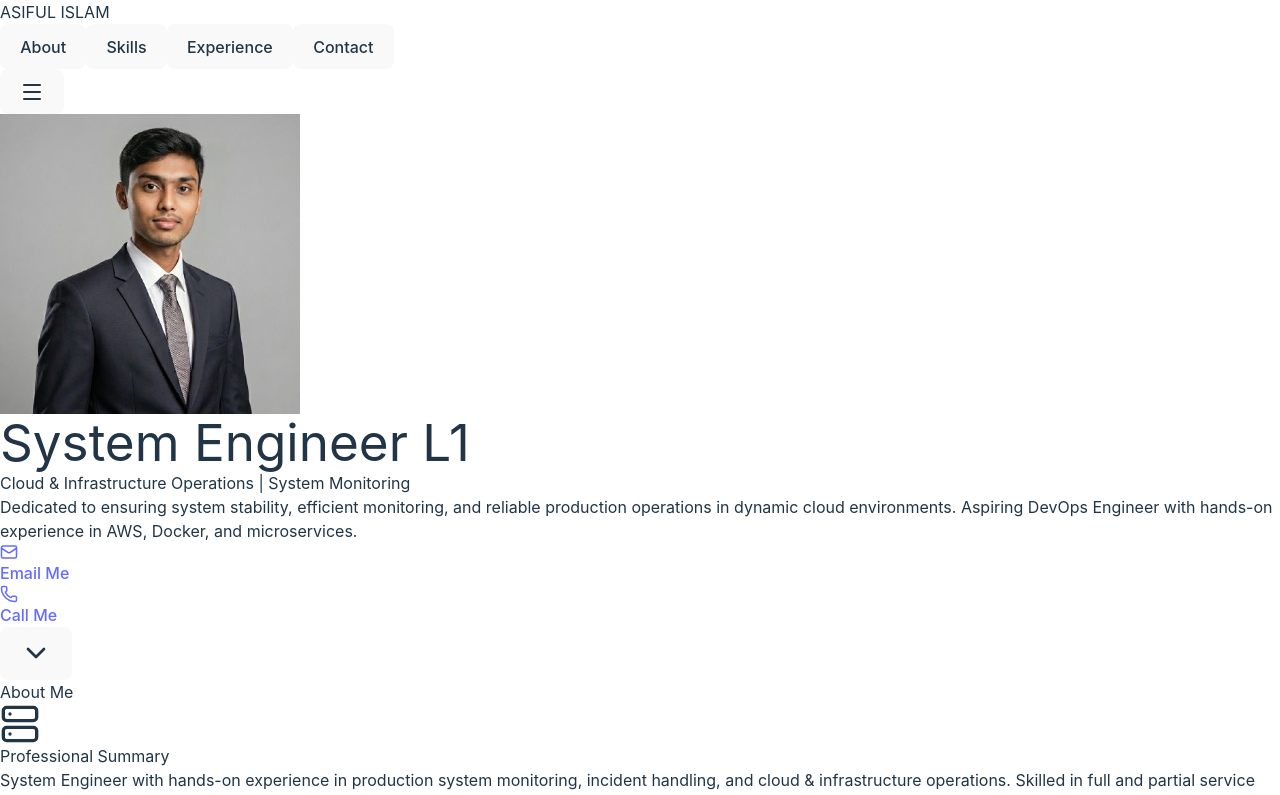
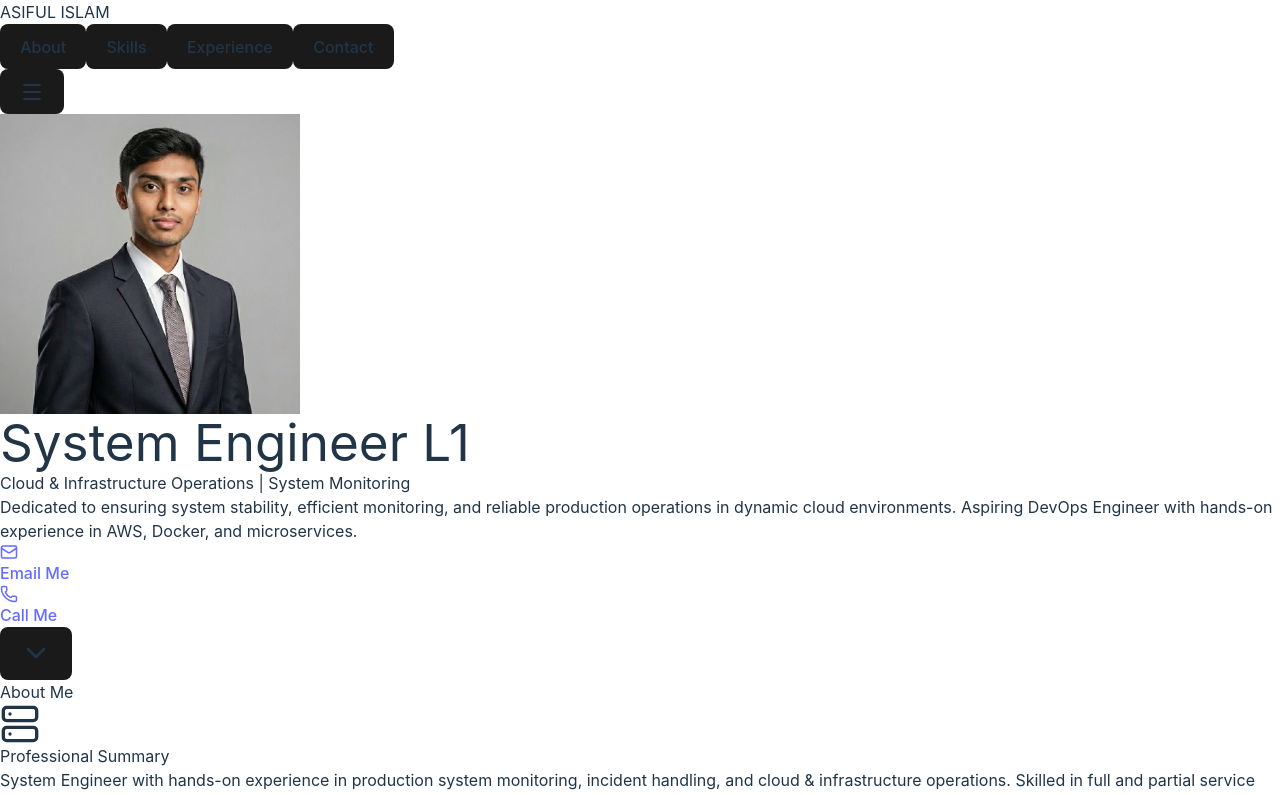
Before and after one commit to MdAsifulIslam/portfolio, a React (Vite) app: page / in a window 1280 px wide. Shown: the top 795 px of the page. Built offline with nearby package versions, Linux system fonts and the light colour scheme; the HTML template or start-up script is replaced by a standard one.

Commit message:
Update portfolio navigation design and styling

```diff
--- a/src/App.jsx
+++ b/src/App.jsx
@@ -105,7 +105,7 @@ export default function Portfolio() {
                 <button
                   key={item}
                   onClick={() => scrollToSection(item.toLowerCase())}
-                  className="hover:text-cyan-400 transition-colors text-sm lg:text-base"
+                  className="text-cyan-400 transition-colors text-sm lg:text-base"
                 >
                   {item}
                 </button>
--- a/src/index.css
+++ b/src/index.css
@@ -75,6 +75,6 @@ button:focus-visible {
     color: #747bff;
   }
   button {
-    background-color: #f9f9f9;
+    /* background-color: #f9f9f9; */
   }
 }
```
